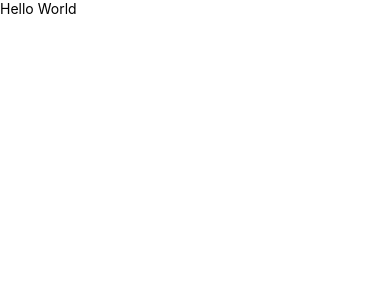
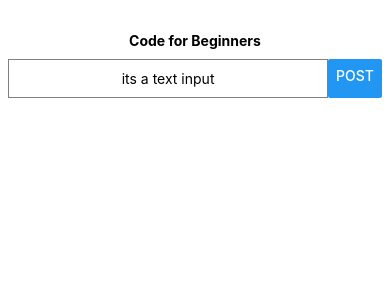
Before and after one commit to DoyunH/myblog_rn, a React Native app: screen / in a window 390 px wide. Shown: the top 300 px of the page. Built offline with nearby package versions, Linux system fonts and the light colour scheme.

Commit message:
setting : style practice start

```diff
--- a/App.js
+++ b/App.js
@@ -5,6 +5,8 @@ import {
   StatusBar,
   StyleSheet,
   Text,
+  TextInput,
+  Button,
   useColorScheme,
   View,
 } from 'react-native';
@@ -13,8 +15,12 @@ const App = () => {
   return (
     <SafeAreaView>
       <StatusBar />
-      <View>
-        <Text>Hello World</Text>
+      <View style={styles.sectionContainer}>
+        <Text style={styles.highlight}>Code for Beginners</Text>
+        <View style={styles.flexRowContainer}>
+          <TextInput style={styles.input} value="its a text input" />
+          <Button title="Post" style={styles.postButton} />
+        </View>
       </View>
     </SafeAreaView>
   );
@@ -23,7 +29,14 @@ const App = () => {
 const styles = StyleSheet.create({
   sectionContainer: {
     marginTop: 32,
-    paddingHorizontal: 24,
+    justifyContent: 'center',
+    alignItems: 'center',
+  },
+  flexRowContainer: {
+    flexDirection: 'row',
+    alignItems: 'stretch',
+    justifyContent: 'center',
+    marginTop: 10,
   },
   sectionTitle: {
     fontSize: 24,
@@ -34,6 +47,20 @@ const styles = StyleSheet.create({
     fontSize: 18,
     fontWeight: '400',
   },
+  input: {
+    borderColor: 'gray',
+    borderWidth: 1,
+    flex: 1,
+    paddingVertical: 10,
+    paddingHorizontal: 50,
+    textAlign: 'center',
+  },
+  postButton: {
+    flex: 1,
+    marginLeft: 10,
+    borderColor: 'gray',
+    borderWidth: 1,
+  },
   highlight: {
     fontWeight: '700',
   },
```
